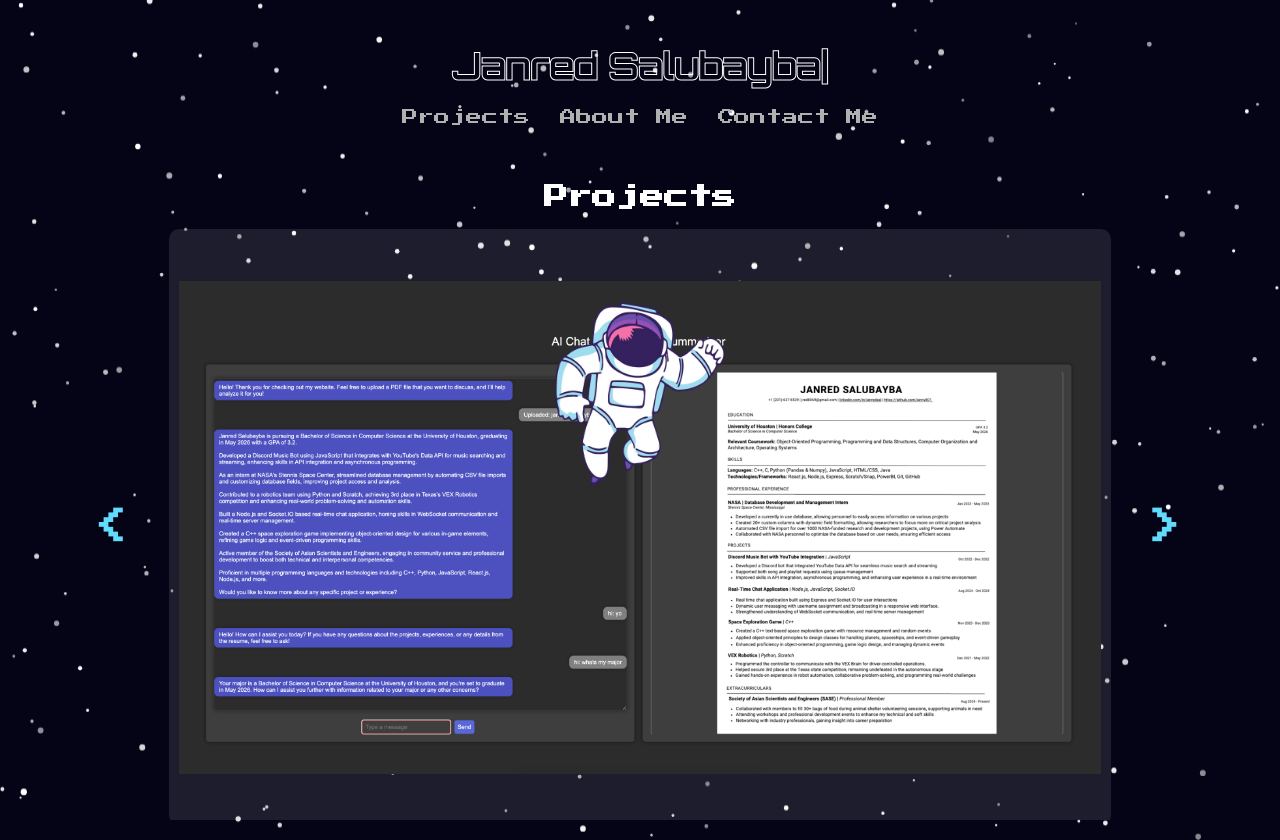
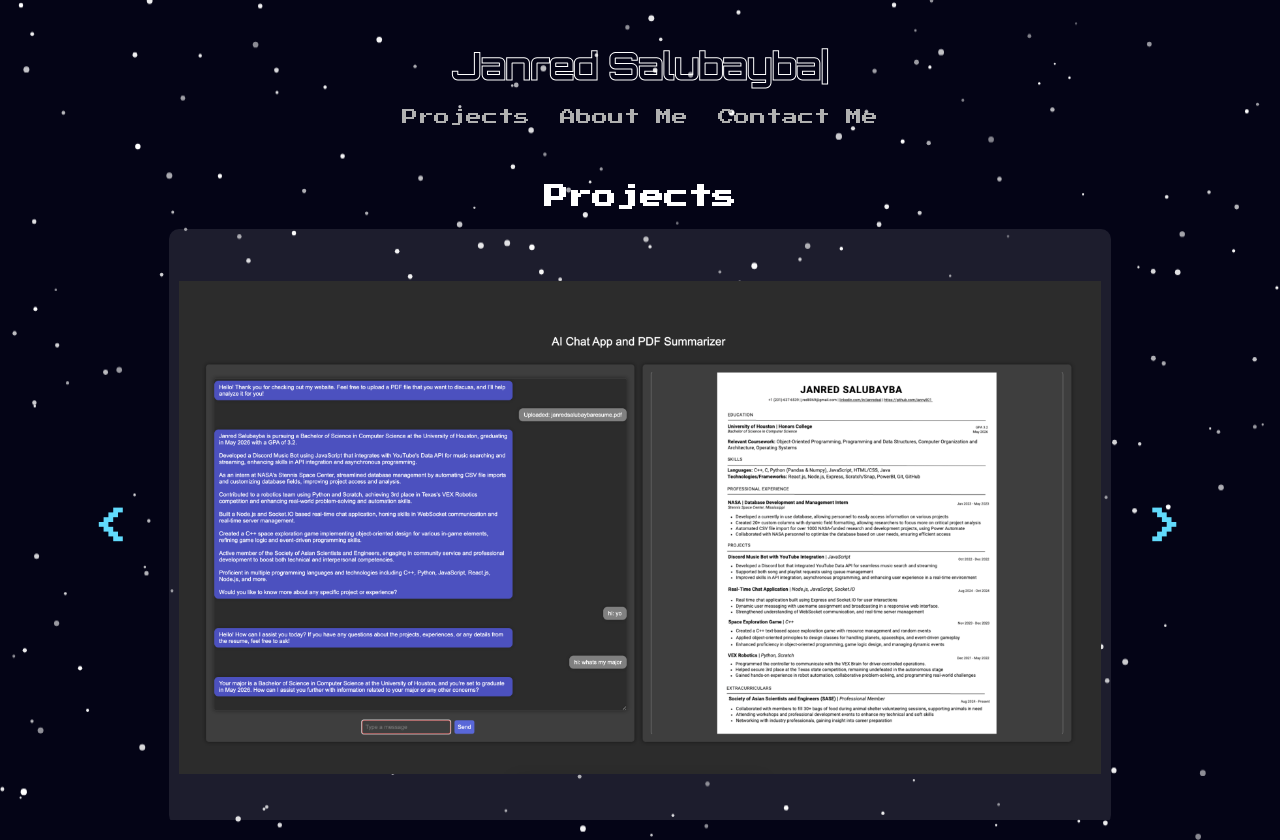
Before and after one commit to janny801/personal-website, a React (Create React App) app in the folder personal-website/: page /projects in a window 1280 px wide. Built offline with nearby package versions, Linux system fonts and the light colour scheme.

Commit message:
spacer45

```diff
--- a/personal-website/src/App.css
+++ b/personal-website/src/App.css
@@ -53,10 +53,30 @@ body {
 }
 
 .spacer {
-  height: 100px; /* Adjust height as needed to control scroll speed */
-  visibility:hidden;
+  height: 100px; /* Maintain the height of each spacer */
+  margin: 10px 0; /* Add space between spacers */
+  background-color: transparent; /* Make the background transparent */
+  color: transparent; /* Make the text invisible */
+  display: flex;
+  align-items: center;
+  justify-content: center;
+  font-size: 16px;
+  border: none; /* Remove the border */
 }
 
+.spacer-45 {
+  background-color: transparent; /* Ensure no background for spacer 45 */
+  color: transparent; /* Make any text invisible */
+  display: flex;
+  justify-content: center;
+  align-items: center;
+}
+
+.spacer-45 img {
+  display: block; /* Ensure the image is displayed */
+  width: 200px; /* Adjust the size of the astronaut image */
+  height: auto;
+}
 
 
 
@@ -906,42 +926,36 @@ html {
 }
 
 
-
-
-
-.astronaut-container {
-  position: fixed;
-  top: 50%; /* Center vertically */
+.astronaut-container.absolute {
+  position: absolute; /* Position relative to the page content */
+  bottom: 0; /* Stick to the bottom of spacer 45 */
   left: 50%; /* Center horizontally */
-  transform: translate(-50%, -50%); /* Adjust for exact center */
-  z-index: 1000; /* Place on top of other elements */
-  opacity: 0; /* Initially hidden */
-  transition: opacity 0.5s ease-in-out; /* Smooth transition effect */
-  pointer-events: none; /* Ignore pointer events */
+  transform: translateX(-50%); /* Perfectly center */
+  z-index: 1000;
 }
 
-.astronaut-container.visible {
-  opacity: 1; /* Make visible when the class is toggled */
-  pointer-events: auto; /* Allow interactions only when visible */
+.astronaut-container.fixed {
+  position: fixed; /* Position relative to the viewport */
+  bottom: 0; /* Stick to the bottom of the screen */
+  left: 50%; /* Center horizontally */
+  transform: translateX(-50%); /* Perfectly center */
+  z-index: 1000;
 }
 
-.astronaut-wrapper {
-  animation: floating 3s infinite ease-in-out; /* Add floating animation */
-}
-
-.astronaut-container img {
-  width: 200px; /* Adjust the image size */
+.astronaut-image {
+  width: 150px; /* Adjust size of the astronaut */
   height: auto;
+  animation: floating 3s infinite ease-in-out; /* Add floating effect */
 }
 
 @keyframes floating {
   0% {
-    transform: translateY(0); /* Start at initial position */
+    transform: translateY(0); /* Start position */
   }
   50% {
-    transform: translateY(-20px); /* Float upward */
+    transform: translateY(-10px); /* Float upward */
   }
   100% {
-    transform: translateY(0); /* Return to initial position */
+    transform: translateY(0); /* Return to start */
   }
 }
--- a/personal-website/src/App.js
+++ b/personal-website/src/App.js
@@ -11,10 +11,8 @@ function App() {
   const [displayedText, setDisplayedText] = useState('');
   const [showCursor, setShowCursor] = useState(true);
   const [spacers, setSpacers] = useState(Array.from({ length: 10 }));
-  const [showAstronaut, setShowAstronaut] = useState(false);
   const scrollContainerRef = useRef();
   const spacerLimitReached = useRef(false);
-  const isAtBottom = useRef(false); // Track if the user is at the bottom
   const fullName = "Janred Salubayba";
   const typingSpeed = 150;
   const maxSpacers = 50;
@@ -61,7 +59,7 @@ function App() {
           });
         }
       },
-      { threshold: 1.0 } // Trigger only when fully in view
+      { threshold: 1.0 }
     );
 
     const lastSpacer = document.querySelector('.infinite-scroll-end');
@@ -73,95 +71,6 @@ function App() {
       observer.disconnect();
     };
   }, [spacers]);
-
-  // Observer for astronaut visibility
-  useEffect(() => {
-    const observer = new IntersectionObserver(
-      (entries) => {
-        const entry = entries[0];
-        setShowAstronaut(entry.isIntersecting);
-      },
-      { threshold: 1.0 }
-    );
-
-    const spacer45 = document.querySelector('.spacer-45');
-    if (spacer45) {
-      observer.observe(spacer45);
-    }
-
-    return () => {
-      observer.disconnect();
-    };
-  }, [spacers]);
-
-  // Throttle-based scroll handler for smoother performance
-  useEffect(() => {
-    let scrollThrottleTimeout = null;
-
-    const handleScroll = () => {
-      if (scrollThrottleTimeout) return;
-
-      scrollThrottleTimeout = setTimeout(() => {
-        const scrollContainer = scrollContainerRef.current;
-        if (scrollContainer) {
-          const isUserAtBottom =
-            scrollContainer.scrollHeight - scrollContainer.scrollTop <=
-            scrollContainer.clientHeight + 5; // Buffer for smoothness
-
-          isAtBottom.current = isUserAtBottom;
-
-          if (
-            isUserAtBottom &&
-            spacers.length < maxSpacers &&
-            !spacerLimitReached.current
-          ) {
-            setSpacers((prevSpacers) => [
-              ...prevSpacers,
-              ...Array.from({ length: 10 }),
-            ]);
-          }
-        }
-
-        scrollThrottleTimeout = null; // Reset throttle
-      }, 100); // Throttle interval (100ms)
-    };
-
-    const scrollContainer = scrollContainerRef.current;
-    if (scrollContainer) {
-      scrollContainer.addEventListener('scroll', handleScroll);
-    }
-
-    return () => {
-      if (scrollContainer) {
-        scrollContainer.removeEventListener('scroll', handleScroll);
-      }
-      if (scrollThrottleTimeout) {
-        clearTimeout(scrollThrottleTimeout);
-      }
-    };
-  }, [spacers]);
-
-  // Debugging and tab switching
-  useEffect(() => {
-    const handleVisibilityChange = () => {
-      if (document.visibilityState === 'visible') {
-        console.log('Tab is active. Rechecking scroll position...');
-        const scrollContainer = scrollContainerRef.current;
-        if (scrollContainer && isAtBottom.current) {
-          setSpacers((prevSpacers) => [
-            ...prevSpacers,
-            ...Array.from({ length: 10 }),
-          ]);
-        }
-      }
-    };
-
-    document.addEventListener('visibilitychange', handleVisibilityChange);
-
-    return () => {
-      document.removeEventListener('visibilitychange', handleVisibilityChange);
-    };
-  }, []);
 
   return (
     <Router>
@@ -184,24 +93,24 @@ function App() {
           </Routes>
           <div className="infinite-scroll-container">
             {spacers.map((_, index) => (
-              <div key={index} className={`spacer ${index === 45 ? 'spacer-45' : ''}`}></div>
+              <div
+                key={index}
+                className={`spacer ${index === 45 ? 'spacer-45' : ''}`}
+              >
+                {index === 45 ? (
+                  <img
+                    src={astronautImage}
+                    alt="Astronaut"
+                    className="astronaut-image"
+                  />
+                ) : (
+                  '' // Remove text and make other spacers empty
+                )}
+              </div>
             ))}
             <div className="infinite-scroll-end"></div>
           </div>
         </div>
-
-        {/* Conditional rendering for astronaut */}
-        {showAstronaut && (
-          <div className="astronaut-container visible">
-            <div className="astronaut-wrapper">
-              <img
-                src={astronautImage}
-                alt="Astronaut sending a message"
-                className="astronaut-image"
-              />
-            </div>
-          </div>
-        )}
       </div>
     </Router>
   );
```
